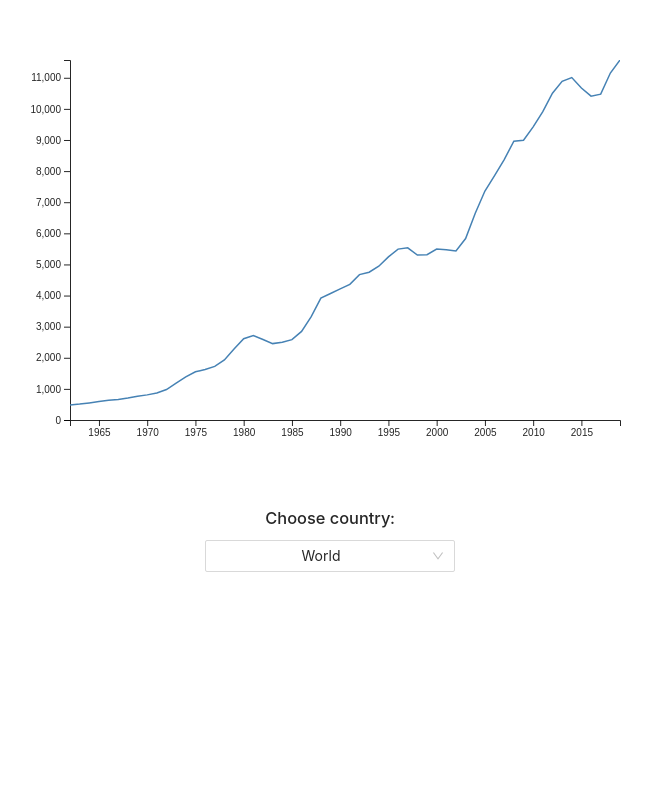
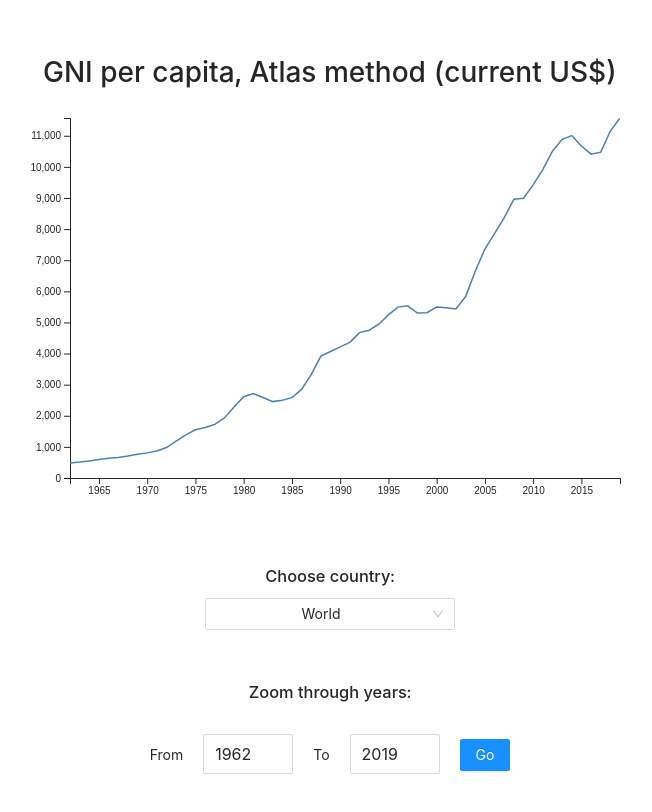
Before and after one commit to abdo/gni-visualization, a React (Create React App) app: page / in a window 1280 px wide. Shown: the top 812 px of the page, without its empty margins (310-962 px from the left). Built offline with nearby package versions, Linux system fonts and the light colour scheme.

Commit message:
Create and utilize YearsRangeSelector

```diff
--- a/src/components/MainChart/index.js
+++ b/src/components/MainChart/index.js
@@ -6,18 +6,18 @@ import { useEffect, useRef, useState } from 'react';
 import { Container } from './style';
 import CountrySelector from 'components/CountrySelector';
 import GNIdata from 'data/GNIdata.csv';
+import YearsRangeSelector from 'components/YearsRangeSelector';
 import useLineChart from 'hooks/useLineChart';
 
 const App = () => {
   const [chartWidth, setChartWidth] = useState(window.innerWidth / 2);
 
-  const [startYear, setStartYear] = useState(null);
-  const [endYear, setEndYear] = useState(null);
-
   const chartConfig = useSelector((state) => state.chartConfig);
   const dispatch = useDispatch();
 
   const chosenArea = chartConfig.area;
+  const startYear = chartConfig.startYear;
+  const endYear = chartConfig.endYear;
 
   useEffect(() => {
     window.onresize = () => {
@@ -28,6 +28,7 @@ const App = () => {
       );
     };
   }, []);
+
   const chartContainerRef = useRef();
 
   const { availableDates, rowIds } = useLineChart({
@@ -44,8 +45,13 @@ const App = () => {
     dispatch(chartConfigActions.setChosenArea({ area }));
   };
 
+  const onChangeChosenYearRange = (range) => {
+    dispatch(chartConfigActions.setChosenYearRange({ range }));
+  };
+
   return (
-    <Container>
+    <Container width={chartWidth}>
+      <h1>GNI per capita, Atlas method (current US$)</h1>
       <div ref={chartContainerRef} />
 
       <CountrySelector
@@ -53,6 +59,11 @@ const App = () => {
         setChosenArea={onChangeChosenArea}
         countries={rowIds}
       />
+
+      <YearsRangeSelector
+        years={availableDates}
+        setChosenRange={onChangeChosenYearRange}
+      />
     </Container>
   );
 };
--- a/src/components/MainChart/style.js
+++ b/src/components/MainChart/style.js
@@ -5,7 +5,8 @@ import styled from 'styled-components';
 export const Container = styled.div`
   width: 100%;
   text-align: center;
-  margin-top: 50px;
+  margin: 50px auto 0;
+  width: ${({ width }) => `${width}px`};
 
   svg {
     overflow: visible;
--- /dev/null
+++ b/src/components/YearsRangeSelector/index.js
@@ -0,0 +1,45 @@
+import { Container, InputNumber } from './style';
+import { useEffect, useState } from 'react';
+
+import { Button } from 'antd';
+import React from 'react';
+
+const YearsRangeSelector = ({ years, setChosenRange }) => {
+  const minYear = Number(years[0]) || 0;
+  const maxYear = Number(years[years.length - 1]) || 0;
+
+  const [localRange, setLocalRange] = useState([minYear, maxYear]);
+
+  useEffect(() => {
+    setLocalRange([minYear, maxYear]);
+  }, [minYear, maxYear]);
+
+  return (
+    <Container>
+      <h3>Zoom through years:</h3>
+      From
+      <InputNumber
+        size='large'
+        value={localRange[0]}
+        onChange={(value) => setLocalRange([value, localRange[1]])}
+      />
+      To
+      <InputNumber
+        size='large'
+        value={localRange[1]}
+        onChange={(value) => setLocalRange([localRange[0], value])}
+      />
+      <Button type='primary' onClick={() => setChosenRange(localRange)}>
+        Go
+      </Button>
+    </Container>
+  );
+};
+
+YearsRangeSelector.defaultProps = {
+  startYear: null,
+  endYear: null,
+  years: [],
+};
+
+export default YearsRangeSelector;
--- /dev/null
+++ b/src/components/YearsRangeSelector/style.js
@@ -0,0 +1,10 @@
+import { InputNumber as antInputNumber } from 'antd';
+import styled from 'styled-components';
+
+export const Container = styled.div`
+  margin: 50px 0 0;
+`;
+
+export const InputNumber = styled(antInputNumber)`
+  margin: 20px;
+`;
--- a/src/hooks/useLineChart/handleFocus.js
+++ b/src/hooks/useLineChart/handleFocus.js
@@ -7,7 +7,7 @@ const handleFocus = ({ svg, width, height, data, x, y }) => {
     .attr('class', 'focusArea');
 
   var bisectDate = d3.bisector(function (d) {
-    return d.date;
+    return d?.date;
   }).left;
 
   // append the text at the intersection
@@ -39,18 +39,18 @@ const handleFocus = ({ svg, width, height, data, x, y }) => {
       i = bisectDate(data, x0, 1),
       d0 = data[i - 1],
       d1 = data[i],
-      d = x0 - d0.date > d1.date - x0 ? d1 : d0;
+      d = x0 - d0?.date > d1?.date - x0 ? d1 : d0;
 
     focus
       .select('rect')
-      .attr('transform', 'translate(' + x(d.date) + ',' + y(d.value) + ')')
-      .text(`${d.value} (${new Date(d.date).getFullYear()})`);
+      .attr('transform', 'translate(' + x(d?.date) + ',' + y(d?.value) + ')')
+      .text(`${d?.value} (${new Date(d?.date).getFullYear()})`);
 
     focus
       .select('text.desc')
-      .attr('transform', 'translate(' + x(d.date) + ',' + y(d.value) + ')')
+      .attr('transform', 'translate(' + x(d?.date) + ',' + y(d?.value) + ')')
       .text(
-        `${formatMoneyAmount(d.value)}$ in ${new Date(d.date).getFullYear()}`
+        `${formatMoneyAmount(d?.value)}$ in ${new Date(d?.date).getFullYear()}`
       )
       .attr('x', '8px')
       .attr('y', '25px');
--- a/src/hooks/useLineChart/index.js
+++ b/src/hooks/useLineChart/index.js
@@ -42,28 +42,36 @@ const useLineChart = ({
     d3.csv(data).then((allData) => {
       const availableRowIds = allData
         .filter((row) => row[uniqueColumn])
+        // filter rows with few data
+        .filter(
+          (row) =>
+            Object.values(row).length -
+              Object.values(row).filter((value) => value).length <
+            10
+        )
         .map((row) => row[uniqueColumn]);
       setRowIds(availableRowIds);
 
       const chosenRow = allData.find(
         (row) => row[uniqueColumn] === chosenRowId
       );
-      const data = Object.entries(chosenRow)
-        .filter(
+      const dates = Object.entries(chosenRow).filter(
         (columnData) =>
           columnData.every((value) => value) &&
           !Number.isNaN(Number(columnData[0])) &&
           (!startYear || columnData[0] >= startYear) &&
           (!endYear || columnData[0] <= endYear)
-        )
-        .map((columnData) => {
-          setAvailableDates((dates) => [...dates, columnData[0]]);
+      );
+
+      const data = dates.map((columnData) => {
         const year = d3.timeParse('%Y')(columnData[0]);
         return {
           date: year,
           value: columnData[1],
         };
       });
+
+      setAvailableDates(dates.map((date) => date[0]));
 
       const { xAxis, x, y } = addAxes({ svg, data, width, height });
 
--- a/src/store/chartConfig/actionTypes.js
+++ b/src/store/chartConfig/actionTypes.js
@@ -1 +1,2 @@
 export const SET_CHOSEN_AREA = 'chartConfig/SET_CHOSEN_AREA';
+export const SET_CHOSEN_YEAR_RANGE = 'chartConfig/SET_CHOSEN_YEAR_RANGE';
--- a/src/store/chartConfig/actions.js
+++ b/src/store/chartConfig/actions.js
@@ -6,3 +6,10 @@ export const setChosenArea = ({ area }) => {
     payload: area,
   };
 };
+
+export const setChosenYearRange = ({ range }) => {
+  return {
+    type: actionTypes.SET_CHOSEN_YEAR_RANGE,
+    payload: range,
+  };
+};
--- a/src/store/chartConfig/reducer.js
+++ b/src/store/chartConfig/reducer.js
@@ -2,6 +2,8 @@ import * as actionTypes from './actionTypes';
 
 const INITIAL_STATE = {
   area: 'World',
+  startYear: null,
+  endYear: null,
 };
 
 const chartConfigReducer = (state = INITIAL_STATE, action) => {
@@ -11,6 +13,14 @@ const chartConfigReducer = (state = INITIAL_STATE, action) => {
         ...state,
         area: action.payload,
       };
+
+    case actionTypes.SET_CHOSEN_YEAR_RANGE:
+      return {
+        ...state,
+        startYear: action.payload[0],
+        endYear: action.payload[1],
+      };
+
     default:
       return state;
   }
```
Lines whose indentation alone changed are shown as unchanged.
